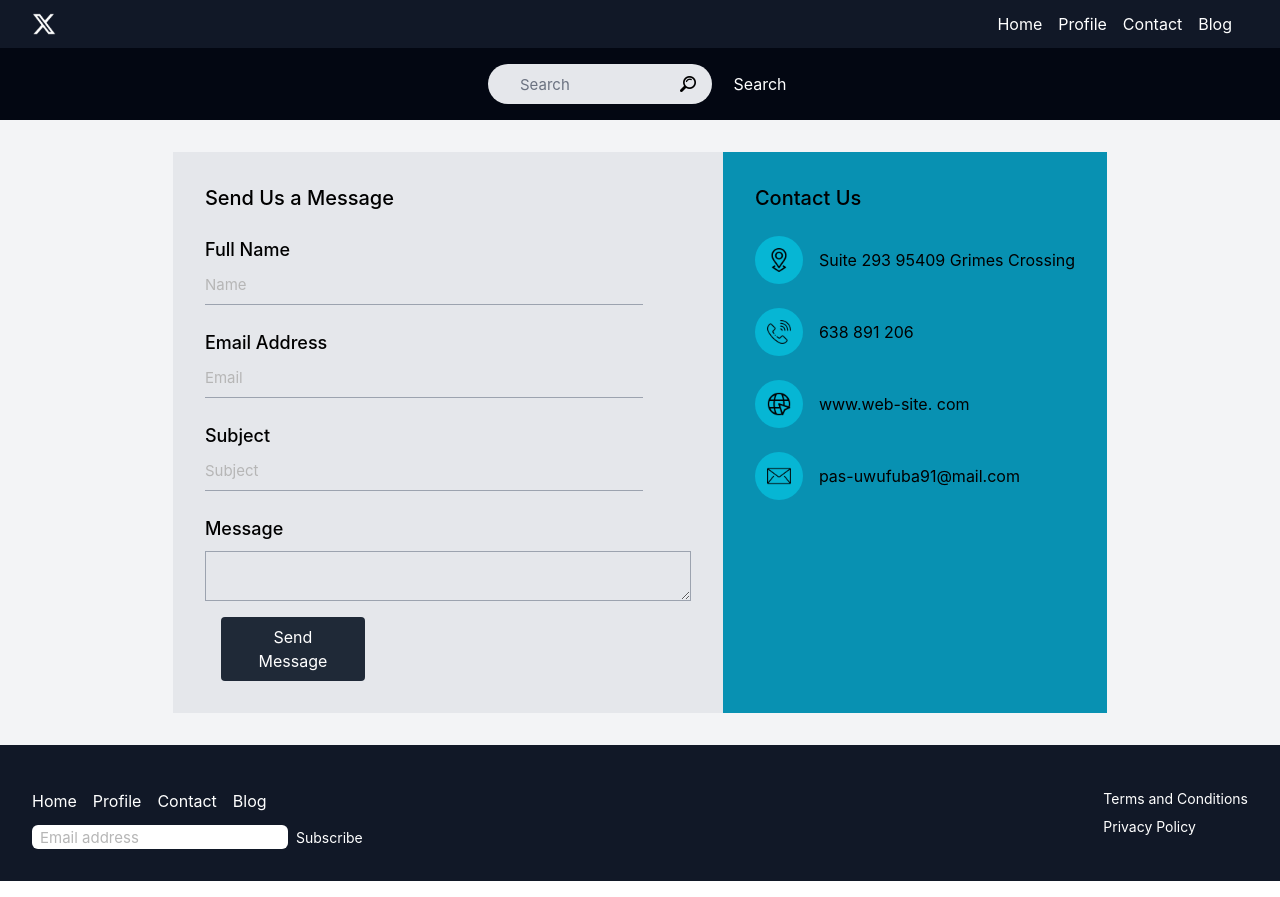
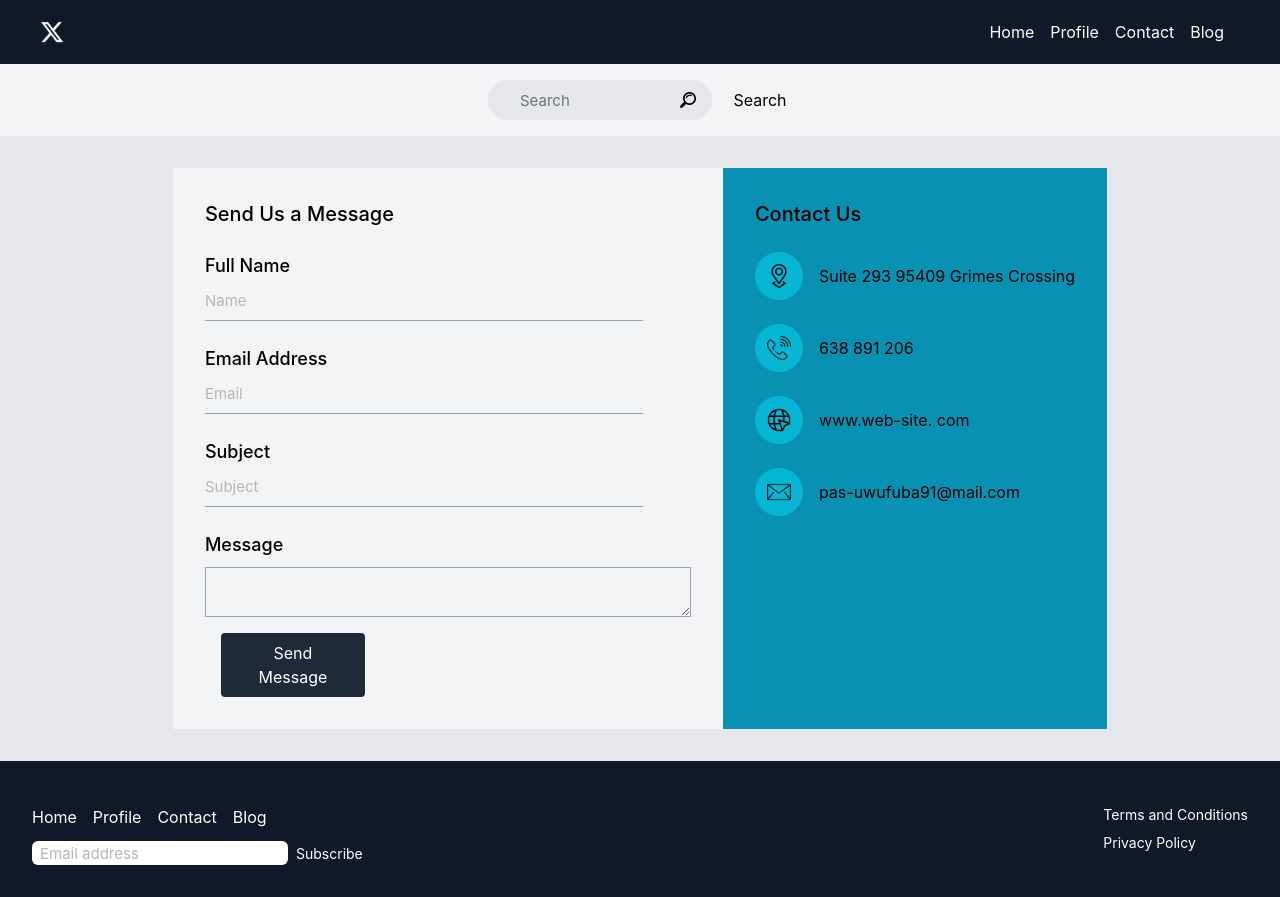
Before and after one commit to Ani-Gamtsemlidze/tbc-react-project, a React (Create React App) app: page /contact in a window 1280 px wide. Built offline with nearby package versions, Linux system fonts and the light colour scheme.

Commit message:
Style:make chanes in projects style

```diff
--- a/src/components/layout/Header.jsx
+++ b/src/components/layout/Header.jsx
@@ -2,10 +2,10 @@ import logo from "../../images/X-Logo.png";
 import Navigation from "./Navigation";
 function Header() {
   return (
-    <header className="flex justify-between items-center  bg-gray-900">
+    <header className="flex p-2 justify-between items-center  bg-gray-900">
       <img
         alt="X-logo"
-        className="w-6 h-6 object-contain ml-8 my-3	"
+        className="w-6 h-6 object-contain ml-8	"
         src={logo}
       />
 <Navigation />
--- a/src/components/products/Products.jsx
+++ b/src/components/products/Products.jsx
@@ -2,10 +2,10 @@ import React from 'react'
 export default function Products({title, description,img}) {
   return (
     <div className='my-8 flex grow-0 shrink-0 basis-1/5 justify-center'>
-            <div className='border-2 rounded'>
+            <div className='border-2 rounded border-gray-900'>
             <h1 className='text-xl font-bold text-center mt-2'>{title}</h1>
             <img className='w-64 my-4  h-48 object-cover' src={img} />
-            <p className=' text-gray-950 text-sm     w-56 p-4'>{description}</p>
+            <p className=' text-gray-950 text-sm w-56 p-4'>{description}</p>
             <button className='bg-slate-300  rounded px-2 py-1 flex mt-2 mx-auto mb-2 cursor-pointer hover:bg-white transition'>Add to Cart</button>
         </div>
     </div>
--- a/src/components/search/Search.jsx
+++ b/src/components/search/Search.jsx
@@ -2,7 +2,7 @@ import searchIcon from "../../images/search.png"
 
 function Search() {
   return (
-    <form className="flex items-center justify-center bg-gray-950 py-4  ">
+    <form className="flex items-center justify-center bg-gray-100 py-4  ">
         <input
           className="transition rounded-full cursor-pointer w-56 p-2 pl-8 bg-gray-200 placeholder-gray-500 focus:w-64 focus:outline-none text-gray-950 "
           id="search"
@@ -12,9 +12,9 @@ function Search() {
         <label htmlFor="search" className="relative w-4 h-4">
           <img src={searchIcon} className="w-full h-full object-contain absolute top-0 right-8 cursor-pointer" alt="Search Icon" />
         </label>
-        <button className="transition justify-center text-white w-16 h-8 text-md rounded  hover:bg-gray-900 hover:text-white" type="submit">Search</button>
+        <button className="transition justify-center w-16 h-8 text-md rounded  hover:bg-gray-900 hover:text-white" type="submit">Search</button>
     </form>
-  );
-}
+    );
+  }
 
 export default Search;
--- a/src/pages/blog/Blog.jsx
+++ b/src/pages/blog/Blog.jsx
@@ -3,9 +3,9 @@ import blogData from '../../blogData.json';
 
 function Blog() {
   return (
-    <div className=' flex flex-1 flex-wrap p-4 justify-start bg-slate-500 '>
+    <div className=' flex flex-1 flex-wrap p-4 justify-start bg-gray-200 '>
         {blogData.map((blog) => (
-            <div key={blog.id} className=' border-2 flex flex-col grow-0 shrink-0 basis-[22%] m-4 px-6  rounded '>
+            <div key={blog.id} className=' border-2 border-gray-900 flex flex-col grow-0 shrink-0 basis-[22%] m-4 px-6  rounded '>
                 <img className='w-96 h-40 object-cover my-4' src={blog.imageSrc} />
                 <div className='min-h-16'>
 
@@ -21,7 +21,7 @@ function Blog() {
                 <span>{blog.publishDate}</span>
                 </div>
 
-                <button className='my-8 border w-36 mx-auto p-2 hover:bg-white  transition'>View More</button>
+                <button className='my-4 border bg-slate-900 text-white w-36 mx-auto p-2'>View More</button>
             </div>
 
         ))}
--- a/src/pages/contact/Contact.jsx
+++ b/src/pages/contact/Contact.jsx
@@ -10,10 +10,10 @@ import websiteIcon from "../../images/contact/website.png"
 
 function Contact() {
   return (
-    <div className='bg-gray-100 flex flex-1 p-8 justify-center'>
+    <div className='bg-gray-200 flex flex-1 p-8 justify-center'>
 
     <form action='/submit-form'>
-        <div className=' bg-gray-200 p-8  w-[550px]'>
+        <div className=' bg-gray-100 p-8  w-[550px]'>
     <h1 className='text-xl font-medium'>Send Us a Message</h1>
     <ContactForm type="input" label="Full Name" placeholder="Name" id="fullName"  />
     <ContactForm type="input" label="Email Address" placeholder="Email" id="Email"  />
--- a/src/pages/homePage/HomePage.jsx
+++ b/src/pages/homePage/HomePage.jsx
@@ -12,7 +12,7 @@ import item5 from "../../images/products/item-5.jpg"
 function HomePage() {
   return (
 <>
-<div className=" products flex flex-1 overflow-y-scroll justify-start bg-slate-500 flex-wrap px-8">
+<div className=" products flex flex-1 overflow-y-scroll justify-start bg-gray-200 flex-wrap px-8">
 <Products title="Headphones" description="Experience unparalleled audio quality and freedom
 with the SoundWave Pro Wireless Headphones. Designed for music enthusiasts and audiophiles,
 these premium headphones deliver immersive sound, exceptional comfort, and convenient wireless connectivity."
--- a/src/pages/profile/Profile.jsx
+++ b/src/pages/profile/Profile.jsx
@@ -10,8 +10,8 @@ function Profile() {
     }
 
     return (
-      <section className='flex flex-1 bg-gray-100 justify-center p-4'>
-        <div className='bg-gray-200 p-4 '>
+      <section className='flex flex-1 bg-gray-200 justify-center p-4'>
+        <div className='bg-gray-100 p-4 '>
 
         <div >Name
           <p className='text-base ml-4'>{userProfile.name}</p>
@@ -24,6 +24,7 @@ function Profile() {
         </div>
         </div>
         <div className='flex flex-col bg-cyan-600 w-96 p-4 gap-2' >
+
           <label htmlFor='password'>New Password</label>
           <input className='py-2 pl-2 bg-cyan-500 text-white outline-none' id='password' type='password' placeholder='New Password' />
           <label htmlFor='confirmPassword'>Confirm New Password</label>
```
